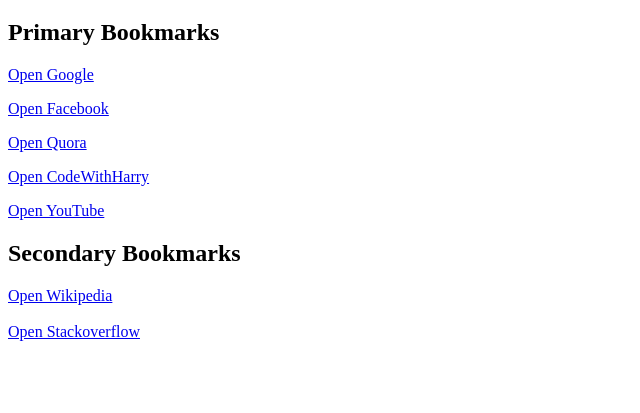
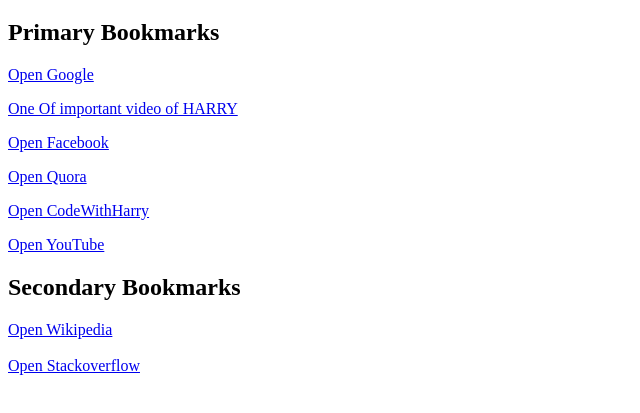
Before and after one commit to pratham2008/Front-End, a plain HTML site: page catchup.html in a window 1280 px wide. Shown: the part 61-474 px from the top of the page, without its empty margins (0-640 px from the left). Drawn offline with Linux system fonts and the light colour scheme.

Commit message:
Add files via upload

```diff
--- a/catchup.html
+++ b/catchup.html
@@ -23,6 +23,10 @@ to link with the CSS file -->
 
 <!-- video 7 was intrested -->
 <!-- id is like primary key, || classes can be used multiplw time -- viideo 09 -->
+<!--
+the last video oh HTML Video #13-->
+<p><a target="_blank" href="https://www.youtube.com/watch?v=cvsbHZcDx8w">One Of important video of HARRY</a></p>
+
 
 
     <p><a target="_blank" href="https://www.facebook.com">Open Facebook</a></p>
```
